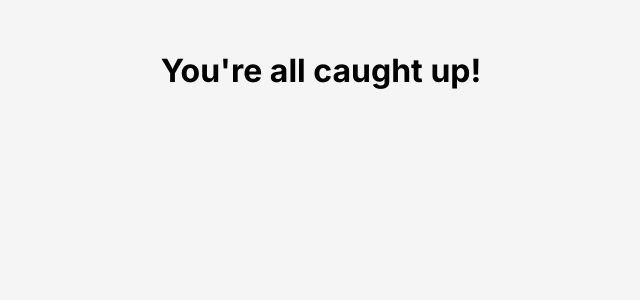
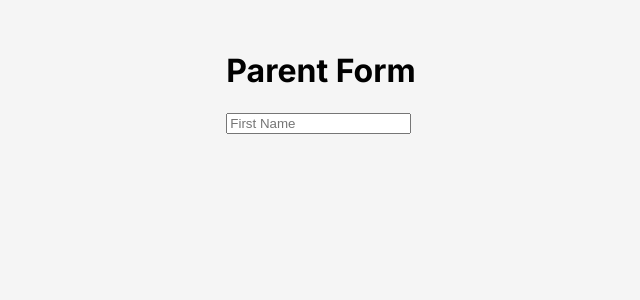
Before and after one commit to Arafat-alim/react-from-scratch, a React (Create React App) app in the folder react-official-fundamentals/: page / in a window 1280 px wide. Shown: the top 300 px of the page, without its empty margins (319-959 px from the left). Built offline with nearby package versions, Linux system fonts and the light colour scheme.

Commit message:
basic realtime input box change.

```diff
--- a/react-official-fundamentals/src/App.js
+++ b/react-official-fundamentals/src/App.js
@@ -1,5 +1,5 @@
 import React from "react";
-import MessageArr2 from "./components/MessageArr2";
+import ParentForms from "./components/Forms/ParentsForms";
 
 function App() {
   //! creating a state for count
@@ -17,7 +17,7 @@ function App() {
       {/* <button onClick={addCount}>+</button>
       <Count count={count} />
       <button onClick={subCount}>-</button> */}
-      <MessageArr2 />
+      <ParentForms />
     </div>
   );
 }
--- /dev/null
+++ b/react-official-fundamentals/src/components/Forms/Forms.jsx
@@ -0,0 +1,18 @@
+import React, { useState } from "react";
+
+export default function Forms() {
+  //! creatin state
+  const [firstName, setFirstName] = React.useState("");
+
+  console.log(firstName);
+
+  function handleChange(event) {
+    setFirstName(event.target.value);
+  }
+
+  return (
+    <form>
+      <input type="text" placeholder="First Name" onChange={handleChange} />
+    </form>
+  );
+}
--- /dev/null
+++ b/react-official-fundamentals/src/components/Forms/ParentsForms.jsx
@@ -0,0 +1,10 @@
+import React from "react";
+import Forms from "./Forms";
+export default function ParentForms() {
+  return (
+    <div>
+      <h1>Parent Form</h1>
+      <Forms />
+    </div>
+  );
+}
```
